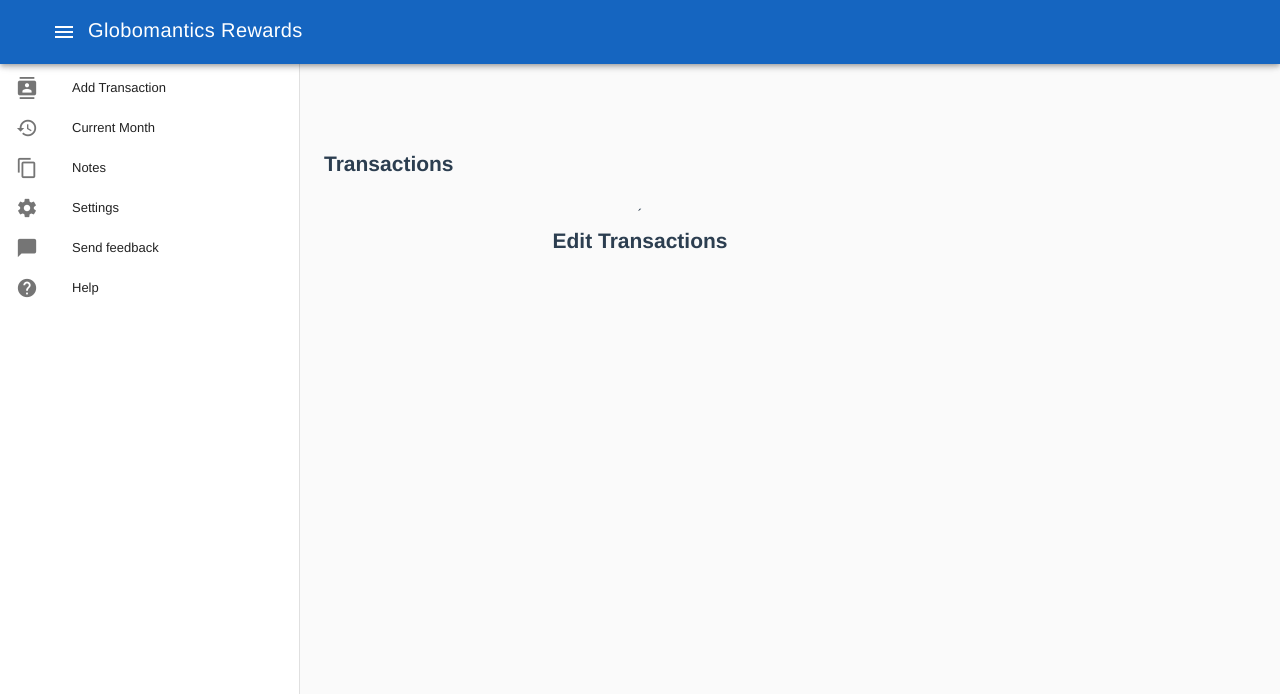
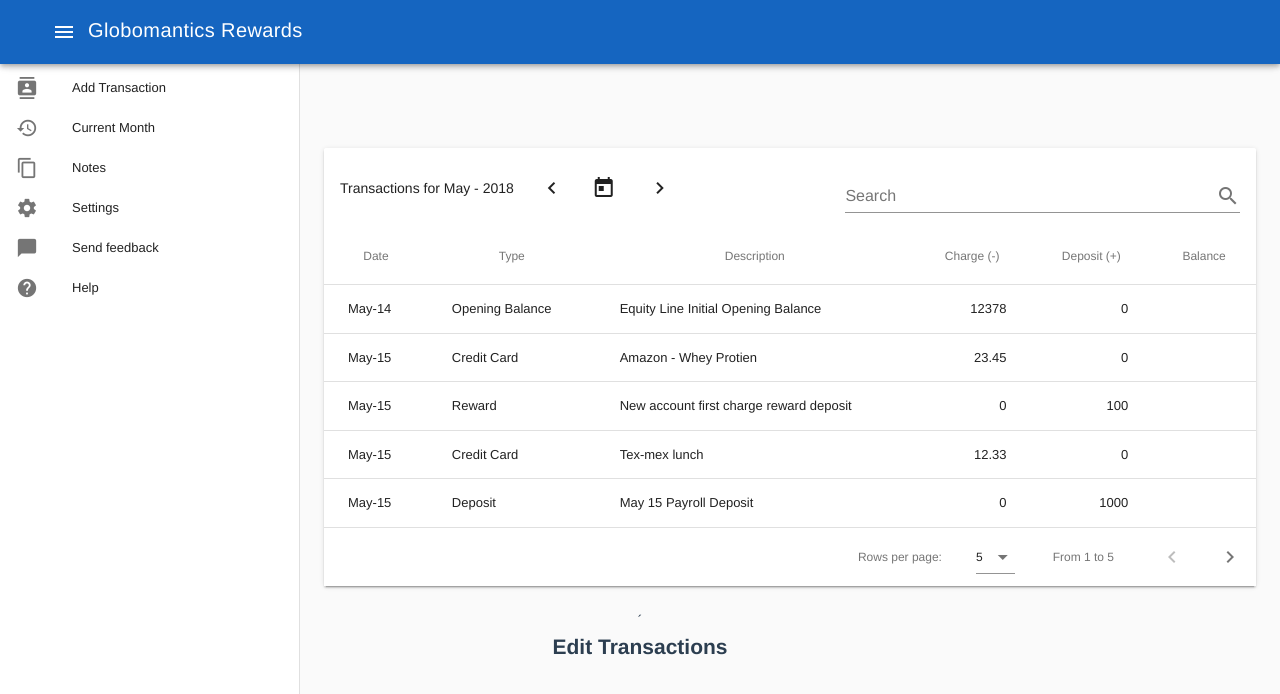
Before and after one commit to HenriqueOmena/BusinesAplicationClient, a Vue app: page /#/ in a window 1280 px wide. Shown: the top 694 px of the page. Built offline with nearby package versions, Linux system fonts and the light colour scheme.

Commit message:
Make transactions

```diff
--- a/src/components/Transactions.Vue
+++ b/src/components/Transactions.Vue
@@ -1,15 +1,257 @@
 <template>
-    <div>
-        <h2>Transactions</h2>
-    </div>
+  <v-card style="width: 100%;">
+    <v-card-title>
+      <span class="pr-3">
+        Transactions for {{ months[currentMonth].name }} - {{ currentYear }}
+      </span>
+      <v-btn flat icon class="pr-2" v-on:click="gotoMonth(-1)">
+        <v-icon>keyboard_arrow_left</v-icon>
+      </v-btn>
+      <v-btn flat icon class="pr-2" v-on:click="gotoCurrentMonth">
+        <v-icon>today</v-icon>
+      </v-btn>
+      <v-btn flat icon v-on:click="gotoMonth(1)">
+        <v-icon>keyboard_arrow_right</v-icon>
+      </v-btn>
+      <v-spacer></v-spacer>
+      <v-text-field
+        append-icon="search"
+        label="Search"
+        single-line
+        hide-details
+        v-model="search"
+      ></v-text-field>
+    </v-card-title>
+    <v-data-table
+        v-bind:headers="headers"
+        v-bind:items="items"
+        v-bind:search="search"
+        item-key="_id"
+      >
+      <template slot="items" slot-scope="props">
+        <tr>
+          <td>
+            <v-edit-dialog
+              lazy
+            > {{ props.item.transactionDate }}
+              <v-text-field
+                slot="input"
+                label="Edit"
+                v-model="props.item.transactionDate"
+                single-line
+              ></v-text-field>
+            </v-edit-dialog>
+          </td>
+          <td class="text-xs-left">{{ props.item.transactionType }}</td>
+          <td class="text-xs-left" @click="props.expanded = !props.expanded">
+            {{ props.item.description }}
+          </td>
+          <td class="text-xs-right">{{ props.item.charge }}</td>
+          <td class="text-xs-right">{{ props.item.deposit }}</td>
+          <td class="text-xs-right">{{ props.item.balance }}</td>
+        </tr>
+      </template>
+
+      <template slot="expand" slot-scope="props">
+        <v-card flat class="pl-5">
+          <v-card-text class="text-xs-left">
+            <v-text-field label="Note" v-model="props.item.notes"></v-text-field>
+          </v-card-text>
+        </v-card>
+      </template>
+
+      <template slot="pageText" slot-scope="{ pageStart, pageStop }">
+        From {{ pageStart }} to {{ pageStop }}
+      </template>
+
+    </v-data-table>
+  </v-card>
 </template>
 
 <script>
 export default {
+  data () {
+    return {
+      months: [
+        { name: 'Zero', abrev: 'ZZZ', index: 0 },
+        { name: 'January', abrev: 'Jan', index: 1 },
+        { name: 'February', abrev: 'Feb', index: 2 },
+        { name: 'March', abrev: 'Mar', index: 3 },
+        { name: 'April', abrev: 'Apr', index: 4 },
+        { name: 'May', abrev: 'May', index: 5 },
+        { name: 'June', abrev: 'Jun', index: 6 },
+        { name: 'July', abrev: 'Jul', index: 7 },
+        { name: 'August', abrev: 'Aug', index: 8 },
+        { name: 'September', abrev: 'Sep', index: 9 },
+        { name: 'October', abrev: 'October', index: 10 },
+        { name: 'November', abrev: 'Nov', index: 11 },
+        { name: 'December', abrev: 'Dec', index: 12 }
+      ],
+      currentMonth: 5,
+      currentYear: 2018,
+      balanceCharges: 0,
+      balanceDeposits: 0,
+      max25chars: (v) => v.length <= 25 || 'Input too long!',
+      search: '',
+      pagination: {},
+      headers: [
+        { text: 'Date', align: 'center', sortable: false, value: 'date' },
+        { text: 'Type', align: 'center', sortable: false, value: 'type' },
+        { text: 'Description', align: 'center', sortable: false, value: 'description' },
+        { text: 'Charge (-)', align: 'center', sortable: false, value: 'paymentAmt' },
+        { text: 'Deposit (+)', align: 'center', sortable: false, value: 'depositAmt' },
+        { text: 'Balance', align: 'center', sortable: false, value: 'balance' }
+      ],
+      items: [
+        {
+          '_id': '5a8245999f63531c3ce288ba',
+          'userId': '5a777f0a75f64a1698221d98',
+          'transactionDate': 'May-14',
+          'transactionType': 'Opening Balance',
+          'description': 'Equity Line Initial Opening Balance',
+          'charge': 12378.0,
+          'deposit': 0.0,
+          'notes': ''
+        },
+        {
+          '_id': '5a8245999f63531c3ce288bb',
+          'userId': '5a777f0a75f64a1698221d98',
+          'transactionDate': 'May-15',
+          'transactionType': 'Credit Card',
+          'description': 'Amazon - Whey Protien',
+          'charge': 23.45,
+          'deposit': 0.0,
+          'notes': ''
+        },
+        {
+          '_id': '5a8245999f63531c3ce288bc',
+          'userId': '5a777f0a75f64a1698221d98',
+          'transactionDate': 'May-15',
+          'transactionType': 'Reward',
+          'description': 'New account first charge reward deposit',
+          'charge': 0.0,
+          'deposit': 100.0,
+          'notes': ''
+        },
+        {
+          '_id': '5a8245999f63531c3ce288bd',
+          'userId': '5a777f0a75f64a1698221d98',
+          'transactionDate': 'May-15',
+          'transactionType': 'Credit Card',
+          'description': 'Tex-mex lunch',
+          'charge': 12.33,
+          'deposit': 0.0,
+          'notes': ''
+        },
+        {
+          '_id': '5a8245999f63531c3ce288be',
+          'userId': '5a777f0a75f64a1698221d98',
+          'transactionDate': 'May-15',
+          'transactionType': 'Deposit',
+          'description': 'May 15 Payroll Deposit',
+          'charge': 0.0,
+          'deposit': 1000.0,
+          'notes': ''
+        },
+        {
+          '_id': '5a8245999f63531c3ce288bf',
+          'userId': '5a777f0a75f64a1698221d98',
+          'transactionDate': 'May-16',
+          'transactionType': 'Credit Card',
+          'description': 'Quick Trip - gas and car wash',
+          'charge': 38.12,
+          'deposit': 0.0,
+          'notes': 'Gas for the Acura. Got a car wash too.'
+        },
+        {
+          '_id': '5a8245999f63531c3ce288c0',
+          'userId': '5a777f0a75f64a1698221d98',
+          'transactionDate': 'May-16',
+          'transactionType': 'Credit Card',
+          'description': 'Optics World - Vortex Scope',
+          'charge': 833.0,
+          'deposit': 0.0,
+          'notes': 'My wife is going to kill me when she see this!'
+        }
+      ]
+    }
+  },
+  methods: {
+    getTransactionsByMonth: function () {
 
+    },
+    getPreviousMonthsBalances: function () {
+
+    },
+    mapTransaction: function (tx) {
+      const me = this
+      const transDate = new Date(tx.transactionDate)
+      let transaction = {
+        transactionDate: me.months[transDate.getUTCMonth() + 1].abrev + '-' + transDate.getUTCDate(),
+        transactionType: tx.transactionType,
+        description: tx.description,
+        charge: me.moneyFormatter(tx.charge),
+        deposit: me.moneyFormatter(tx.deposit),
+        balance: me.moneyFormatter(me.calcRunningBalance(tx))
+      }
+      return transaction
+    },
+    moneyFormatter: function (amount) {
+      let formatter = new Intl.NumberFormat('en-US', {
+        style: 'currency',
+        currency: 'USD',
+        minimumFractionDigits: 2
+        // the default value for minimumFractionDigits depends on the currency
+        // and is usually already 2
+      })
+      return formatter.format(amount)
+    },
+    calcRunningBalance: function (tx) {
+      // any new charges?
+      if (tx && tx.charge > 0) { this.balanceCharges += tx.charge } else if (tx && tx.deposit > 0) {
+        this.balanceDeposits += tx.deposit
+      }
+      return this.balanceCharges - this.balanceDeposits
+    },
+    gotoMonth: function (increment) {
+      let newMonth = this.currentMonth += increment
+      // Sanity checks now...
+      if (newMonth > 12) {
+        newMonth = 1
+        this.currentYear += 1
+      } else if (newMonth < 1) {
+        newMonth = 12
+        this.currentYear -= 1
+      }
+
+      this.currentMonth = newMonth
+      // Load selected month transaction data now...
+      this.getPreviousMonthsBalances()
+      this.getTransactionsByMonth()
+    },
+    gotoCurrentMonth: function () {
+      let dt = new Date(Date.now())
+      this.currentMonth = dt.getUTCMonth() + 1
+      this.currentYear = dt.getUTCFullYear()
+
+      // Load selected month transaction data now...
+      this.getPreviousMonthsBalances()
+      this.getTransactionsByMonth()
+    }
+  },
+  mounted: async function () {
+    // const me = this
+    await this.getPreviousMonthsBalances()
+    await console.log(this.balanceCharges)
+    await console.log(this.balanceDeposits)
+
+    await this.getTransactionsByMonth()
+  }
 }
 </script>
 
-<style>
-
+<style scoped>
+    .transactions {
+        width: 100%;
+    }
 </style>
```
